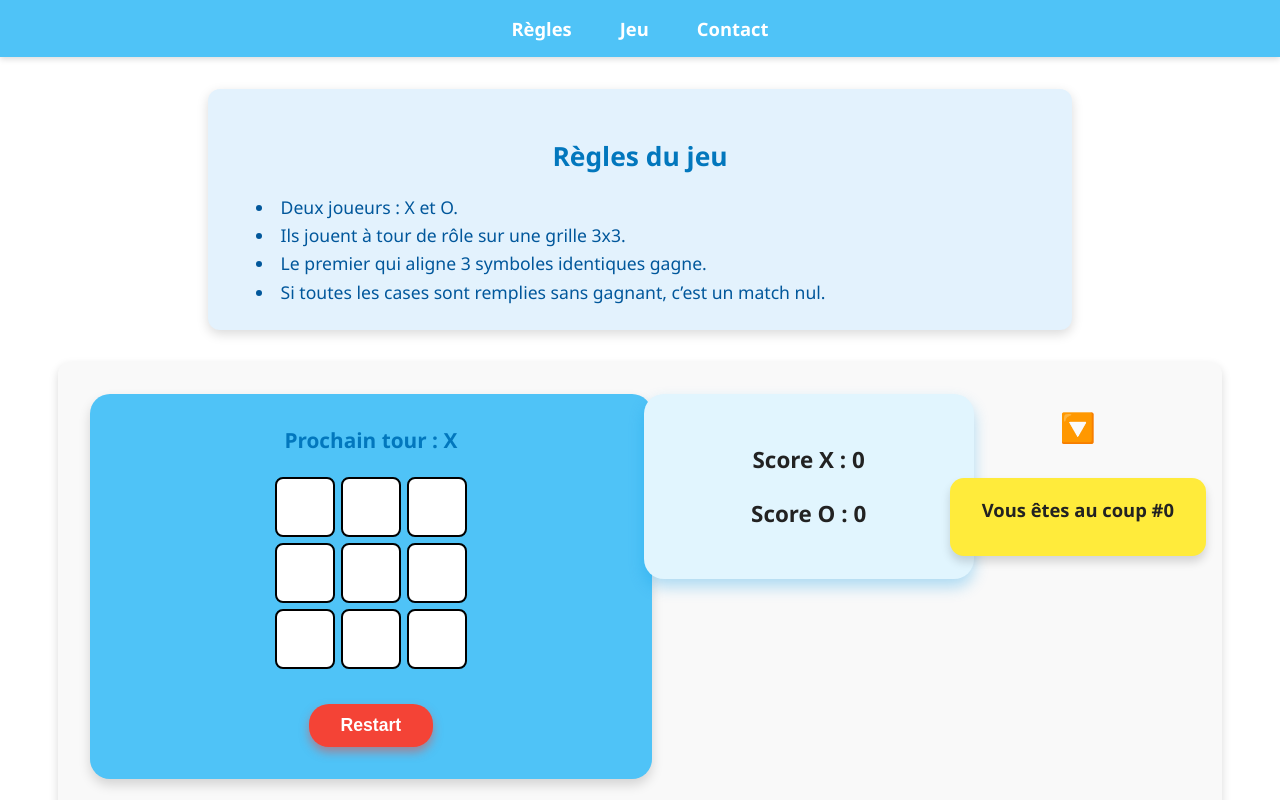
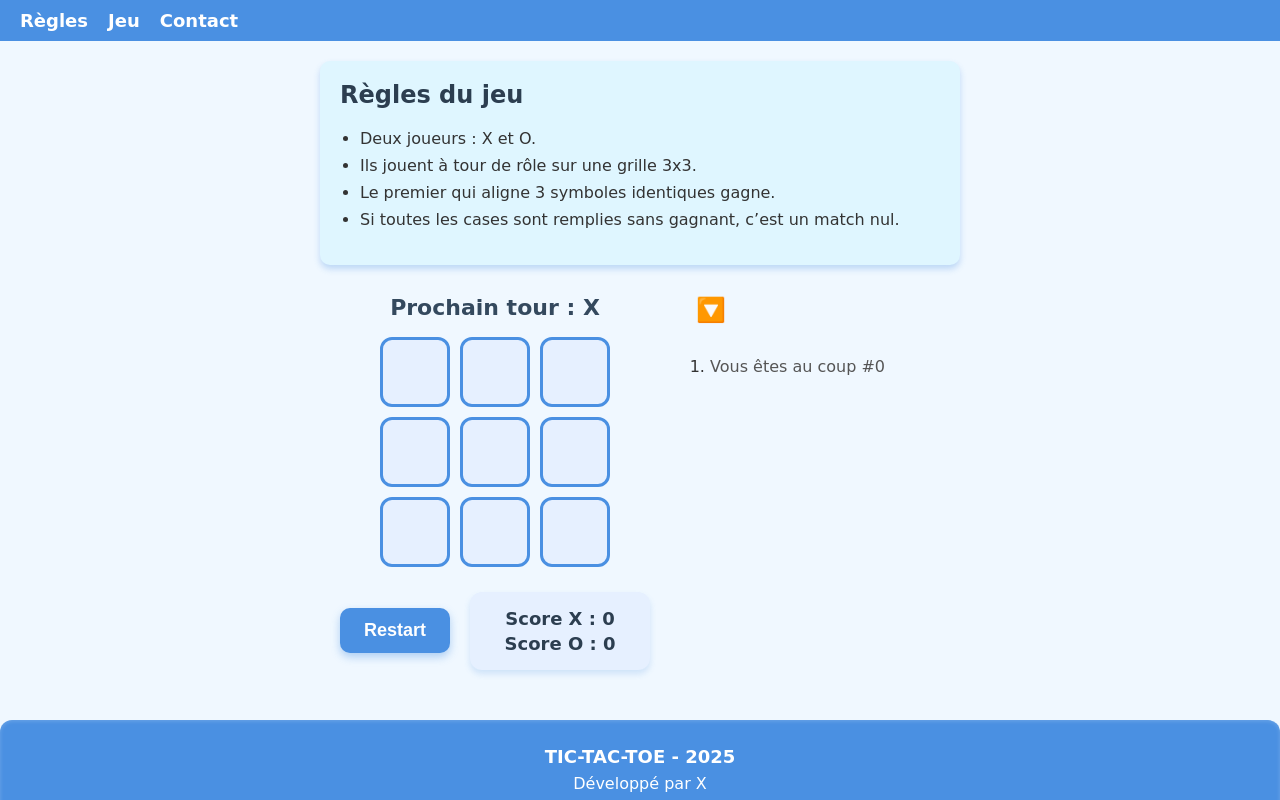
Before and after one commit to IDGHIM/Tic-Tac-Toe, a React (Create React App) app: page / in a window 1280 px wide. Shown: the top 800 px of the page. Built offline with nearby package versions, Linux system fonts and the light colour scheme.

Commit message:
CSS fini

```diff
--- a/src/App.js
+++ b/src/App.js
@@ -8,12 +8,10 @@ import './styles.css';
 function Square({ value, onSquareClick, highlight, draw }) {
   return (
     <button
-      // Application conditionnelle de classes CSS si la case est dans une ligne gagnante (highlight)
-      // ou s'il y a égalité (draw)
       className={`square ${highlight ? 'highlight' : ''} ${draw ? 'draw' : ''}`}
-      onClick={onSquareClick} // Appel de la fonction lors d’un clic sur la case
+      onClick={onSquareClick}
     >
-      {value} {/* Affiche "X", "O" ou rien */}
+      {value}
     </button>
   );
 }
@@ -21,27 +19,25 @@ function Square({ value, onSquareClick, highlight, draw }) {
 
 // ---------------------- Composant Plateau ----------------------
 function Board({ xIsNext, squares, onPlay }) {
-  // Gère le clic sur une case
+  // Gestion du clic sur une case
   function handleClick(i) {
-    // Ignore le clic si la partie est déjà gagnée ou si la case est remplie
+    // Empêche le clic si un gagnant existe ou si la case est déjà remplie
     if (calculateWinner(squares) || squares[i]) return;
 
-    // Crée une nouvelle copie du plateau
+    // Copie du tableau des cases pour mise à jour
     const nextSquares = squares.slice();
-    // Assigne 'X' ou 'O' à la case cliquée
     nextSquares[i] = xIsNext ? 'X' : 'O';
-    // Appelle la fonction du composant parent avec le nouveau plateau
     onPlay(nextSquares, i);
   }
 
-  // Vérifie si une ligne gagnante existe
+  // Détecte la ligne gagnante (indices des cases)
   const winningLine = calculateWinner(squares);
-  // Récupère le symbole gagnant à partir de la ligne gagnante
+  // Détermine le gagnant s'il y en a un
   const winner = winningLine ? squares[winningLine[0]] : null;
-  // Vérifie si toutes les cases sont remplies sans gagnant
+  // Vérifie s'il y a match nul (toutes les cases remplies sans gagnant)
   const isDraw = !winner && squares.every(square => square !== null);
 
-  // Détermine le message de statut
+  // Message de statut selon situation
   const status = winner
     ? `${winner} a gagné`
     : isDraw
@@ -50,22 +46,20 @@ function Board({ xIsNext, squares, onPlay }) {
 
   return (
     <>
-      {/* Affichage du statut du jeu */}
       <div className="status">{status}</div>
 
-      {/* Génère les 3 lignes du plateau */}
+      {/* Création des lignes et colonnes du plateau */}
       {[0, 3, 6].map(row => (
         <div className="board-row" key={row}>
-          {/* Génère 3 cases par ligne */}
           {[0, 1, 2].map(col => {
             const i = row + col;
             return (
               <Square
                 key={i}
-                value={squares[i]} // Affiche X, O ou vide
-                onSquareClick={() => handleClick(i)} // Gère le clic
-                highlight={winningLine?.includes(i)} // Met en surbrillance si la case fait partie de la ligne gagnante
-                draw={isDraw} // Met en surbrillance si match nul
+                value={squares[i]}
+                onSquareClick={() => handleClick(i)}
+                highlight={winningLine?.includes(i)}
+                draw={isDraw}
               />
             );
           })}
@@ -78,30 +72,29 @@ function Board({ xIsNext, squares, onPlay }) {
 
 // ---------------------- Composant Principal ----------------------
 export default function Game() {
-  // État : historique des plateaux
+  // Historique des états du plateau
   const [history, setHistory] = useState([Array(9).fill(null)]);
-  // État : index du coup actuel dans l'historique
+  // Coup actuel dans l'historique
   const [currentMove, setCurrentMove] = useState(0);
-  // État : score du joueur X
+  // Scores des joueurs X et O
   const [xScore, setXScore] = useState(0);
-  // État : score du joueur O
   const [oScore, setOScore] = useState(0);
-  // État : ordre de tri de l'historique
+  // Ordre d'affichage de l'historique (ascendant ou descendant)
   const [isAscending, setIsAscending] = useState(true);
 
-  // Détermine le joueur actif (X commence)
+  // Détermine quel joueur doit jouer (X si pair, O sinon)
   const xIsNext = currentMove % 2 === 0;
-  // Plateau actuel selon l’historique
+  // Plateau à l'état actuel
   const currentSquares = history[currentMove];
 
-  // Gère un nouveau coup joué
+  // Gestion d'un nouveau coup joué
   function handlePlay(nextSquares, i) {
-    // Met à jour l’historique en supprimant les coups après le courant
+    // Mise à jour de l'historique jusqu'au coup actuel + ajout du nouveau coup
     const newHistory = [...history.slice(0, currentMove + 1), nextSquares];
     setHistory(newHistory);
     setCurrentMove(newHistory.length - 1);
 
-    // Vérifie s’il y a un gagnant et met à jour les scores
+    // Si on détecte un gagnant, on incrémente le score correspondant
     const winnerLine = calculateWinner(nextSquares);
     if (winnerLine) {
       const winner = nextSquares[winnerLine[0]];
@@ -110,12 +103,12 @@ export default function Game() {
     }
   }
 
-  // Permet de naviguer dans l’historique des coups
+  // Fonction pour revenir à un coup précédent
   function jumpTo(move) {
     setCurrentMove(move);
   }
 
-  // Génère la liste des mouvements
+  // Création de la liste des coups joués (non cliquables)
   const moves = history.map((squares, move) => {
     if (move === currentMove) {
       return (
@@ -127,12 +120,12 @@ export default function Game() {
     const desc = move ? `Aller au coup #${move}` : 'Revenir au début';
     return (
       <li key={move}>
-        <button onClick={() => jumpTo(move)}>{desc}</button>
+        <p>{desc}</p> {/* Texte non cliquable */}
       </li>
     );
   });
 
-  // Trie l’historique selon l’ordre sélectionné
+  // Trie les coups selon l'ordre choisi (ascendant ou descendant)
   const orderedMoves = isAscending ? moves : [...moves].reverse();
 
   return (
@@ -163,28 +156,33 @@ export default function Game() {
           {/* Plateau de jeu */}
           <div className="game-board">
             <Board xIsNext={xIsNext} squares={currentSquares} onPlay={handlePlay} />
+
+            {/* Conteneur flex pour aligner bouton Restart et score côte à côte */}
+            <div className="controls-container">
+              {/* Bouton restart pour réinitialiser le jeu */}
               <button
                 id="restart-btn"
                 onClick={() => {
-                // Réinitialise le plateau mais garde les scores
                   setHistory([Array(9).fill(null)]);
                   setCurrentMove(0);
                 }}
               >
                 Restart
               </button>
-          </div>
 
-          {/* Affichage des scores */}
+              {/* Affichage du score des joueurs */}
               <div className="score-center">
                 <div className="score">
                   <p>Score X : {xScore}</p>
                   <p>Score O : {oScore}</p>
                 </div>
               </div>
+            </div>
+          </div>
 
-          {/* Historique des coups */}
+          {/* Historique des coups (non interactif) */}
           <div className="game-info">
+            {/* Bouton pour inverser l'ordre de l'historique */}
             <button
               onClick={() => setIsAscending(!isAscending)}
               title="Trier l'historique"
@@ -208,21 +206,21 @@ export default function Game() {
 }
 
 
-// ---------------------- Fonction utilitaire pour détecter un gagnant ----------------------
+// ---------------------- Fonction de détection du gagnant ----------------------
 function calculateWinner(squares) {
-  // Liste des combinaisons gagnantes possibles (lignes, colonnes, diagonales)
+  // Toutes les combinaisons gagnantes possibles
   const lines = [
-    [0, 1, 2], [3, 4, 5], [6, 7, 8], // Lignes horizontales
-    [0, 3, 6], [1, 4, 7], [2, 5, 8], // Colonnes verticales
-    [0, 4, 8], [2, 4, 6],            // Diagonales
+    [0, 1, 2], [3, 4, 5], [6, 7, 8], // lignes horizontales
+    [0, 3, 6], [1, 4, 7], [2, 5, 8], // colonnes verticales
+    [0, 4, 8], [2, 4, 6],            // diagonales
   ];
 
-  // Vérifie si une combinaison gagnante est remplie par un même symbole
+  // Vérifie chaque combinaison pour un gagnant
   for (const [a, b, c] of lines) {
     if (squares[a] && squares[a] === squares[b] && squares[a] === squares[c]) {
-      return [a, b, c]; // Retourne les indices de la ligne gagnante
+      return [a, b, c]; // Retourne la ligne gagnante
     }
   }
 
-  return null; // Pas de gagnant
+  return null; // Pas de gagnant trouvé
 }
--- a/src/styles.css
+++ b/src/styles.css
@@ -1,467 +1,228 @@
-/* ------------------ Variables CSS ------------------ */
-:root {
-  --color-primary: #4fc3f7;
-  --color-primary-dark: #0277bd;
-  --color-primary-light: #e3f2fd;
-  --color-accent: #ffd600;
-  --color-text-primary: #222222;
-  --color-text-secondary: #01579b;
-  --color-error: #f44336;
-  --color-error-dark: #d32f2f;
-  --font-family: 'Segoe UI', Tahoma, Geneva, Verdana, sans-serif;
-  --border-radius: 12px;
-  --transition-speed: 0.3s;
-  --shadow-light: rgba(79, 195, 247, 0.3);
-  --shadow-medium: rgba(0, 0, 0, 0.15);
-  --shadow-strong: rgba(244, 67, 54, 0.5);
+/* ---------- Styles généraux ---------- */
+body {
+  font-family: 'Comic Sans MS', cursive, sans-serif;
+  background-color: #f0f8ff;
+  margin: 0;
+  padding: 0;
+  color: #333;
 }
 
-/* ------------------ Global Styles ------------------ */
-body {
-  margin: 0;
-  font-family: var(--font-family);
-  min-height: 100vh;
-  display: flex;
-  flex-direction: column;
-  color: var(--color-text-primary);
-  -webkit-font-smoothing: antialiased;
-  -moz-osx-font-smoothing: grayscale;
-  text-rendering: optimizeLegibility;
-  -webkit-text-size-adjust: 100%;
-  background: #fff;
+a {
+  text-decoration: none;
+  color: #4a90e2;
 }
 
-/* ------------------ Navbar ------------------ */
+a:hover {
+  text-decoration: underline;
+}
+
+/* ---------- Navbar ---------- */
 .navbar {
-  background-color: var(--color-primary);
-  padding: 1rem 2rem;
-  box-shadow: 0 2px 6px var(--shadow-medium);
-  position: sticky;
-  top: 0;
-  z-index: 1000;
+  background-color: #4a90e2;
+  padding: 10px 20px;
 }
 
 .navbar ul {
-  display: flex;
-  justify-content: center;
-  gap: 3rem;
   list-style: none;
   margin: 0;
   padding: 0;
+  display: flex;
+  gap: 20px;
+}
+
+.navbar li {
+  font-weight: bold;
 }
 
 .navbar a {
-  color: #fff;
-  text-decoration: none;
-  font-weight: 600;
-  font-size: 1.15rem;
-  transition: color var(--transition-speed) ease;
+  color: white;
+  font-size: 18px;
 }
 
-.navbar a:hover,
-.navbar a:focus-visible {
-  color: var(--color-accent);
-  outline-offset: 4px;
-  outline: 2px solid var(--color-accent);
-}
-
-/* ------------------ Intro Section ------------------ */
-.intro-section {
-  display: flex;
-  flex-direction: column;
-  justify-content: center;
-  align-items: center;
-  height: 50vh;
-  background: var(--color-primary-light);
-  color: var(--color-primary-dark);
-  font-weight: 900;
-  font-size: 3.5rem;
-  font-family: 'Segoe UI Black', var(--font-family);
-  text-align: center;
-  border-radius: var(--border-radius);
-  margin: 2rem auto;
-  max-width: 700px;
-  box-shadow: 0 6px 20px var(--shadow-light);
-  user-select: none;
-  animation: fadeIn 1.5s ease forwards;
-}
-
-/* ------------------ Rules Section ------------------ */
+/* ---------- Section règles ---------- */
 .rules-section {
-  max-width: 800px;
-  margin: 2rem auto;
-  padding: 1.5rem 2rem;
-  background-color: var(--color-primary-light);
-  border-radius: var(--border-radius);
-  box-shadow: 0 4px 12px var(--shadow-medium);
-  line-height: 1.6;
-  font-size: 1.1rem;
-  color: var(--color-text-secondary);
-  transition: background-color 0.4s ease;
+  background-color: #dff6ff;
+  padding: 20px;
+  margin: 20px auto;
+  max-width: 600px;
+  border-radius: 10px;
+  box-shadow: 0 4px 6px rgba(74, 144, 226, 0.3);
 }
 
 .rules-section h2 {
-  text-align: center;
-  margin-bottom: 1rem;
-  color: var(--color-primary-dark);
-  font-weight: 700;
+  margin-top: 0;
+  color: #2c3e50;
 }
 
 .rules-section ul {
-  list-style: disc inside;
-  padding-left: 1rem;
-  margin: 0;
+  padding-left: 20px;
 }
 
-/* ------------------ Game Container ------------------ */
-.game-container {
-  max-width: 1100px;
-  margin: 2rem auto 4rem auto;
-  padding: 2rem 2rem 3rem;
-  background-color: #f9f9f9;
-  flex-grow: 1;
-  box-shadow: 0 4px 10px var(--shadow-medium);
-  border-radius: var(--border-radius);
+.rules-section li {
+  margin-bottom: 8px;
+  font-size: 16px;
 }
 
-/* ------------------ Game Layout ------------------ */
+/* ---------- Conteneur principal du jeu ---------- */
+.game-container {
+  max-width: 900px;
+  margin: 0 auto 40px;
+  padding: 10px;
+}
+
+/* Layout principal */
 .game-layout {
   display: flex;
-  justify-content: space-between;
-  align-items: flex-start;
-  gap: 2rem;
+  gap: 40px;
   flex-wrap: wrap;
-  width: 100%;
-  box-sizing: border-box;
-  row-gap: 2rem;
+  justify-content: center;
 }
 
-/* ------------------ Game Board ------------------ */
+/* Plateau de jeu */
 .game-board {
-  background-color: var(--color-primary);
-  padding: 2rem;
-  border-radius: 20px;
-  box-shadow: 0 6px 12px var(--shadow-medium);
   display: flex;
   flex-direction: column;
   align-items: center;
-  animation: fadeIn 1s cubic-bezier(0.4, 0, 0.2, 1);
-  flex: 1 1 320px;
-  min-width: 280px;
 }
 
-/* Game Status */
-.status {
-  font-size: 1.3rem;
-  margin-bottom: 1.25rem;
-  text-align: center;
-  font-weight: 700;
-  color: var(--color-primary-dark);
-  user-select: none;
+/* Boutons des cases */
+.square {
+  width: 70px;
+  height: 70px;
+  margin: 5px;
+  font-size: 36px;
+  font-weight: bold;
+  cursor: pointer;
+  border-radius: 12px;
+  border: 3px solid #4a90e2;
+  background-color: #e6f0ff;
+  transition: background-color 0.3s, transform 0.2s;
 }
 
-/* Board Rows */
+.square:hover {
+  background-color: #cce0ff;
+  transform: scale(1.1);
+}
+
+.highlight {
+  background-color: #ffd54f !important;
+  border-color: #f9a825 !important;
+  color: #b26300;
+  font-weight: bolder;
+}
+
+.draw {
+  background-color: #e0e0e0;
+  color: #555;
+  cursor: default;
+}
+
+/* Lignes du plateau */
 .board-row {
   display: flex;
-  justify-content: center;
 }
 
-/* Squares */
-.square {
-  background: #fff;
-  border: 2px solid #000;
-  font-size: 2.2rem;
-  font-weight: 700;
-  line-height: 60px;
-  height: 60px;
-  width: 60px;
-  margin: 3px;
-  text-align: center;
-  vertical-align: middle;
-  cursor: pointer;
-  border-radius: 8px;
-  user-select: none;
-  box-shadow: 0 0 0 transparent;
-  transition:
-    background var(--transition-speed) ease,
-    transform 0.2s ease,
-    box-shadow 0.3s ease;
+/* Message de statut */
+.status {
+  font-size: 22px;
+  margin-bottom: 12px;
+  font-weight: 600;
+  color: #34495e;
 }
 
-.square:hover:not(.draw) {
-  background: var(--color-primary-light);
-  transform: scale(1.1);
-  box-shadow: 0 4px 8px rgba(79, 195, 247, 0.5);
+/* Conteneur bouton restart + score côte à côte */
+.controls-container {
+  display: flex;
+  align-items: center;
+  gap: 20px;
+  margin-top: 20px;
 }
 
-.square.highlight {
-  background-color: #fff176;
-  border-color: #fbc02d;
-  box-shadow: 0 0 10px 4px #fbc02daa;
+/* Bouton Restart */
+#restart-btn {
+  background-color: #4a90e2;
+  color: white;
+  border: none;
+  padding: 12px 24px;
+  font-size: 18px;
+  font-weight: bold;
+  border-radius: 10px;
+  cursor: pointer;
+  box-shadow: 0 4px 8px rgba(74, 144, 226, 0.4);
+  transition: background-color 0.3s, box-shadow 0.3s;
 }
 
-.square.draw {
-  background-color: #ccc;
-  color: #666;
-  cursor: default;
-  box-shadow: none;
+#restart-btn:hover {
+  background-color: #357abd;
+  box-shadow: 0 6px 12px rgba(53, 122, 189, 0.6);
 }
 
-/* ------------------ Restart Button ------------------ */
-#restart-btn {
-  margin-top: 2rem;
-  background-color: var(--color-error);
-  color: white;
-  border: none;
-  border-radius: 20px;
-  padding: 0.7rem 2rem;
-  font-size: 1.1rem;
-  font-weight: 700;
-  cursor: pointer;
-  box-shadow: 0 5px 10px var(--shadow-strong);
-  transition:
-    background var(--transition-speed) ease,
-    box-shadow var(--transition-speed) ease;
+/* Score */
+.score-center {
+  background-color: #e6f0ff;
+  padding: 12px 20px;
+  border-radius: 12px;
+  box-shadow: 0 4px 6px rgba(74, 144, 226, 0.2);
+  font-size: 18px;
+  font-weight: 600;
+  color: #2c3e50;
+  min-width: 140px;
+  text-align: center;
 }
 
-#restart-btn:hover,
-#restart-btn:focus-visible {
-  background-color: var(--color-error-dark);
-  outline-offset: 3px;
-  outline: 2px solid var(--color-error-dark);
-  box-shadow: 0 7px 15px rgba(211, 47, 47, 0.7);
+.score p {
+  margin: 4px 0;
 }
 
-/* ------------------ Score Center ------------------ */
-.score-center {
-  display: flex;
-  flex-direction: column;
-  align-items: center;
-  justify-content: center;
-  flex: 0 0 250px;
-  min-width: 220px;
-}
-
-.score {
-  background-color: #e1f5fe;
-  padding: 1.75rem 2.5rem;
-  border-radius: 20px;
-  font-weight: 700;
-  box-shadow: 0 8px 15px rgba(0, 150, 230, 0.3);
-  text-align: center;
-  font-size: 1.4rem;
-  animation: fadeIn 1s ease-in;
-  transition: transform 0.3s ease;
-  width: 100%;
-  user-select: none;
-}
-
-.score:hover {
-  transform: scale(1.05);
-}
-
-/* ------------------ Game Info / History ------------------ */
+/* Historique des coups */
 .game-info {
-  display: flex;
-  flex-direction: column;
-  align-items: center;
-  gap: 1rem;
-  flex: 0 0 auto;
-  min-width: 200px;
+  max-width: 250px;
+  flex-grow: 1;
 }
 
 .game-info button {
-  background: transparent;
+  background: none;
   border: none;
-  font-size: 1.8rem;
   cursor: pointer;
-  transition: transform 0.3s ease, color 0.3s ease;
-  margin-top: 1rem;
-  user-select: none;
+  font-size: 24px;
+  margin-bottom: 10px;
+  color: #4a90e2;
+  transition: color 0.3s;
 }
 
-.game-info button:hover,
-.game-info button:focus-visible {
-  color: var(--color-accent);
-  transform: rotate(20deg) scale(1.2);
-  outline-offset: 3px;
-  outline: 2px solid var(--color-accent);
+.game-info button:hover {
+  color: #357abd;
 }
 
-ol {
-  list-style: none;
-  padding: 1rem;
-  background-color: #ffeb3b;
-  border-radius: 14px;
-  box-shadow: 0 6px 10px var(--shadow-medium);
-  width: 100%;
-  font-weight: 700;
-  display: flex;
-  flex-direction: column;
-  justify-content: flex-start;
-  align-items: center;
-  text-align: center;
-  max-height: none !important;
-  overflow-y: visible !important;
-  scrollbar-width: none;
+.game-info ol {
+  padding-left: 20px;
+  max-height: 300px;
+  overflow-y: auto;
 }
 
-ol::-webkit-scrollbar {
-  display: none;
+.game-info li p {
+  margin: 6px 0;
+  font-size: 16px;
+  color: #555;
 }
 
-ol li {
-  margin-bottom: 15px;
-  word-wrap: break-word;
-  width: 100%;
+/* ---------- Pied de page ---------- */
+.footer {
+  background-color: #4a90e2;
+  color: white;
+  text-align: center;
+  padding: 20px 10px;
+  font-size: 16px;
+  box-shadow: inset 0 1px 4px rgba(255, 255, 255, 0.2);
+  margin-top: 40px;
+  border-radius: 12px 12px 0 0;
 }
 
-ol li p {
-  margin: 0;
-  font-size: 1rem;
-  user-select: none;
+.footer strong {
+  font-size: 18px;
 }
 
-/* Buttons inside the move list */
-ol button {
-  background: transparent;
-  border: 2px solid #333;
-  border-radius: var(--border-radius);
-  padding: 0.5rem 1rem;
-  font-size: 1.3rem; /* same size as .status */
-  cursor: pointer;
-  transition: all var(--transition-speed) ease;
-  width: 100%;
-  user-select: none;
+.footer p {
+  margin: 4px 0;
+  line-height: 1.4;
 }
-
-ol button:hover,
-ol button:focus-visible {
-  background-color: var(--color-accent);
-  border-color: var(--color-accent);
-  color: #fff;
-  outline-offset: 3px;
-  outline: 2px solid var(--color-accent);
-}
-
-/* Paragraph for current move */
-ol li p {
-  font-size: 1.15rem;
-  font-weight: 700;
-  user-select: none;
-  margin-top: 0.2rem;
-  margin-bottom: 0.2rem;
-}
-
-/* ------------------ Animations ------------------ */
-@keyframes fadeIn {
-  from {
-    opacity: 0;
-    transform: translateY(20px);
-  }
-  to {
-    opacity: 1;
-    transform: translateY(0);
-  }
-}
-
-/* ------------------ Footer complet ------------------ */
-footer {
-  background-color: var(--color-primary-dark);
-  color: #fff;
-  padding: 2rem 2rem;
-  border-top-left-radius: var(--border-radius);
-  border-top-right-radius: var(--border-radius);
-  box-shadow: 0 -3px 15px rgba(0, 0, 0, 0.3);
-  user-select: none;
-  font-family: var(--font-family);
-  font-size: 1rem;
-  font-weight: 600;
-  margin-top: auto;
-  text-align: center; /* Centrer le contenu */
-}
-
-footer .footer-container {
-  display: flex;
-  justify-content: center; /* Changement : centré au lieu de space-between */
-  flex-wrap: wrap;
-  max-width: 1100px;
-  margin: 0 auto;
-  gap: 2rem;
-}
-
-footer .footer-section {
-  flex: 1 1 200px;
-  min-width: 180px;
-}
-
-footer h3 {
-  font-weight: 700;
-  margin-bottom: 1rem;
-  color: var(--color-accent);
-}
-
-footer ul {
-  list-style: none;
-  padding: 0;
-  margin: 0;
-}
-
-footer ul li {
-  margin-bottom: 0.8rem;
-}
-
-footer ul li a {
-  color: #fff;
-  text-decoration: none;
-  transition: color var(--transition-speed) ease;
-}
-
-footer ul li a:hover,
-footer ul li a:focus-visible {
-  color: var(--color-accent);
-  outline-offset: 3px;
-  outline: 2px solid var(--color-accent);
-  text-decoration: underline;
-}
-
-/* Social icons container - centré */
-footer .social-icons {
-  display: flex;
-  justify-content: center; /* Centrage horizontal */
-  flex-wrap: wrap;         /* Retour à la ligne si besoin */
-  gap: 1.5rem;
-  margin-top: 2rem;        /* Espace au-dessus des icônes */
-}
-
-footer .social-icons a {
-  display: inline-flex;
-  align-items: center;
-  justify-content: center;
-  width: 32px;
-  height: 32px;
-  color: #fff;
-  transition: color var(--transition-speed) ease;
-}
-
-footer .social-icons a:hover,
-footer .social-icons a:focus-visible {
-  color: var(--color-accent);
-  outline-offset: 3px;
-  outline: 2px solid var(--color-accent);
-}
-
-/* SVG icons size */
-footer .social-icons svg {
-  width: 100%;
-  height: 100%;
-  fill: currentColor;
-}
-
-/* Bottom copyright */
-footer .footer-bottom {
-  text-align: center;
-  margin-top: 2rem;
-  font-size: 0.9rem;
-  opacity: 0.8;
-}
```
Lines whose indentation alone changed are shown as unchanged.
